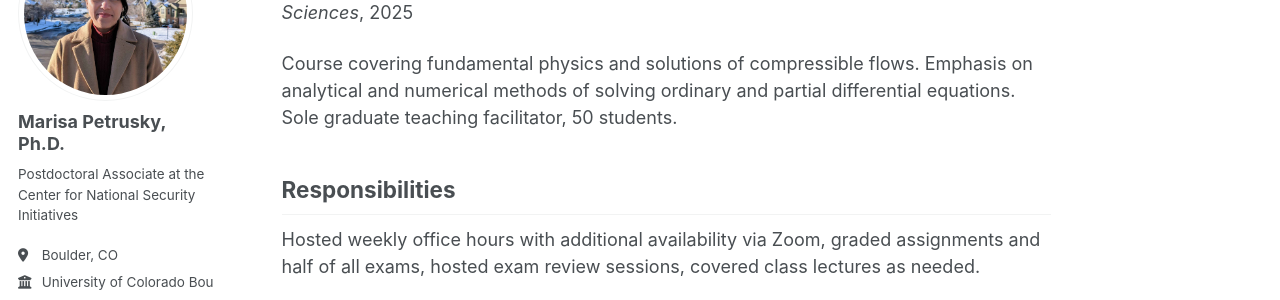
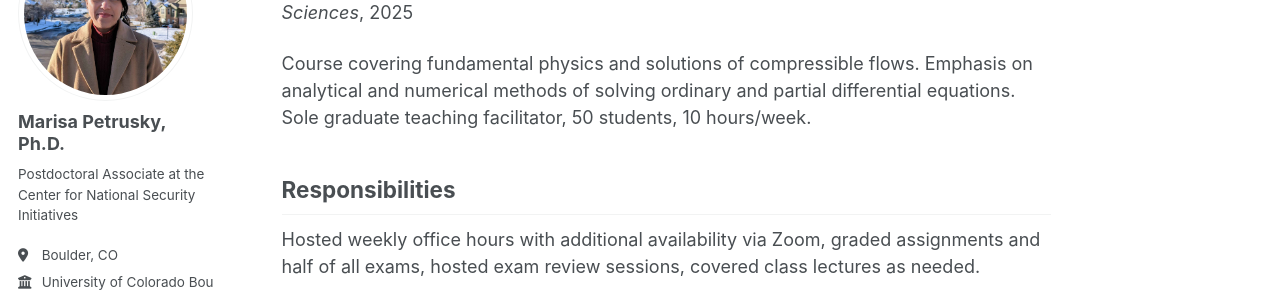
Before and after one commit to marisapetrusky/marisapetrusky.github.io, a Jekyll site: the page built from _teaching/2025-spring-teaching-2.md, in a window 1280 px wide and 900 px high. Shown: the part 180-480 px from the top of the window. Built offline with Jekyll 4.4.1, drawn with Linux system fonts in a browser that asks for light colours; some web fonts are replaced.

Commit message:
Update and rename 2015-spring-teaching-2.md to 2025-spring-teaching-2.md

```diff
--- a/_teaching/2015-spring-teaching-2.md
+++ b/_teaching/2025-spring-teaching-2.md
@@ -8,7 +8,7 @@ date: 2025-01-01
 location: "Boulder, Colorado, USA"
 ---
 
-Course covering fundamental physics and solutions of compressible flows. Emphasis on analytical and numerical methods of solving ordinary and partial differential equations. Sole graduate teaching facilitator, 50 students.
+Course covering fundamental physics and solutions of compressible flows. Emphasis on analytical and numerical methods of solving ordinary and partial differential equations. Sole graduate teaching facilitator, 50 students, 10 hours/week.
 
 ## Responsibilities
 Hosted weekly office hours with additional availability via Zoom, graded assignments and half of all exams, hosted exam review sessions, covered class lectures as needed.
```
